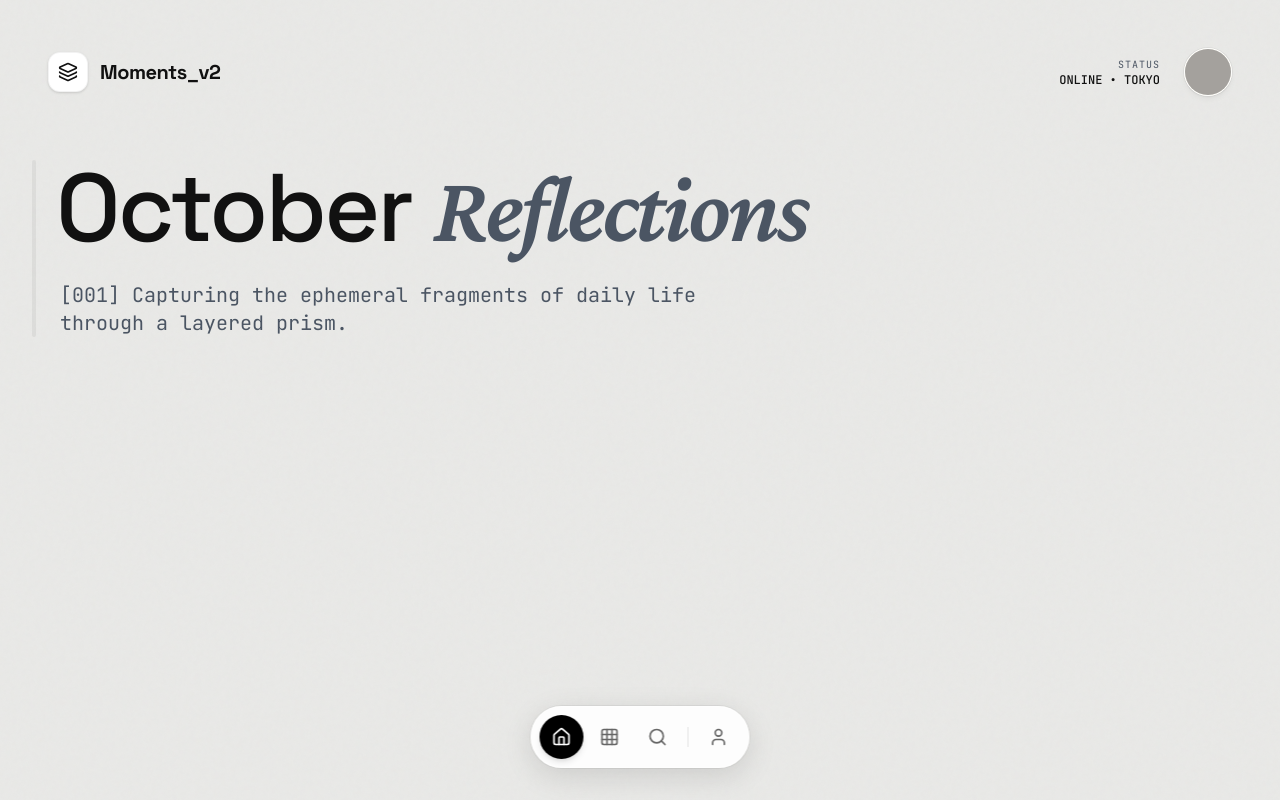
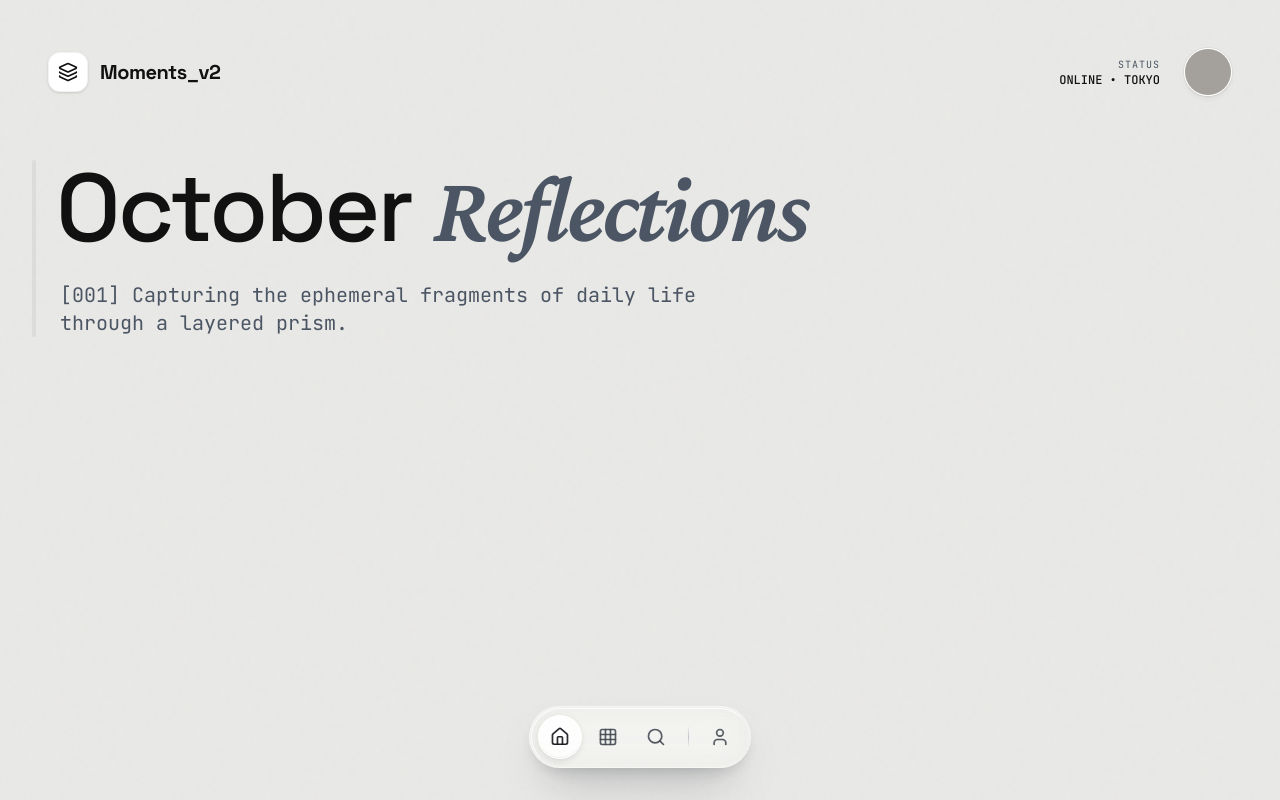
Before and after one commit to poer2023/tdp-lite, a Next.js app: page /en in a window 1280 px wide. Built offline with nearby package versions, Linux system fonts and the light colour scheme; no server answers; the database is empty; grey boxes are pictures that could not be loaded; a web font is replaced by a local one.

Commit message:
chore(nav): remove unused LiquidGlassShaderCanvas WebGL component

```diff
--- a/src/components/BottomNav.tsx
+++ b/src/components/BottomNav.tsx
@@ -1,7 +1,6 @@
-import Link from "next/link";
 import { Home, Grid3X3, Search, User } from "lucide-react";
-import { cn } from "@/lib/utils";
 import { toLocalizedPath } from "@/lib/locale-routing";
+import { IconNavItem, IconNavShell } from "@/components/ui/IconNav";
 
 type Tab = "home" | "gallery" | "search" | "about";
 
@@ -19,48 +18,28 @@ const tabs: { id: Tab; icon: typeof Home; label: string; path: string }[] = [
 export function BottomNav({ locale, activeTab }: BottomNavProps) {
   return (
     <div className="fixed bottom-8 left-1/2 z-50 -translate-x-1/2">
-      <nav className="flex items-center gap-1 rounded-full border border-white/50 bg-white/90 px-2 py-2 shadow-[0_8px_30px_rgb(0,0,0,0.12)] ring-1 ring-black/5 backdrop-blur-md">
+      <IconNavShell>
         {tabs.map((tab) => {
           const Icon = tab.icon;
           const isActive = activeTab === tab.id;
           return (
-            <Link
+            <IconNavItem
               key={tab.id}
               href={toLocalizedPath(locale, tab.path || "/")}
-              className={cn(
-                "group relative flex h-11 w-11 items-center justify-center rounded-full transition-all",
-                isActive
-                  ? "bg-black text-white shadow-md"
-                  : "text-[#666] hover:bg-black/5 hover:text-[#111]"
-              )}
-            >
-              <Icon className="h-5 w-5" />
-              {!isActive && (
-                <span className="pointer-events-none absolute -top-12 rounded bg-black px-2 py-1 font-mono text-[10px] text-white opacity-0 transition-opacity group-hover:opacity-100">
-                  {tab.label}
-                </span>
-              )}
-            </Link>
+              icon={<Icon className="h-5 w-5" />}
+              label={tab.label}
+              active={isActive}
+            />
           );
         })}
-        <div className="mx-1 h-5 w-px bg-black/10" />
-        <Link
+        <div className="liquid-nav-divider" />
+        <IconNavItem
           href={toLocalizedPath(locale, "/about")}
-          className={cn(
-            "group relative flex h-11 w-11 items-center justify-center rounded-full transition-all",
-            activeTab === "about"
-              ? "bg-black text-white shadow-md"
-              : "text-[#666] hover:bg-black/5 hover:text-[#111]"
-          )}
-        >
-          <User className="h-5 w-5" />
-          {activeTab !== "about" && (
-            <span className="pointer-events-none absolute -top-12 rounded bg-black px-2 py-1 font-mono text-[10px] text-white opacity-0 transition-opacity group-hover:opacity-100">
-              About
-            </span>
-          )}
-        </Link>
-      </nav>
+          icon={<User className="h-5 w-5" />}
+          label="About"
+          active={activeTab === "about"}
+        />
+      </IconNavShell>
     </div>
   );
 }
--- a/src/components/bento/cards/MomentCard.tsx
+++ b/src/components/bento/cards/MomentCard.tsx
@@ -32,7 +32,7 @@ export function MomentCard({
     !hasVideoMedia &&
     (mainMedia?.url.startsWith("blob:") || mainMedia?.url.startsWith("data:"));
   const wrapperClass = cn(
-    "paper-card group relative flex h-full flex-col overflow-hidden",
+    "paper-card group relative flex h-full w-full flex-col overflow-hidden",
     isHighlighted && "ring-1 ring-black/15 shadow-[0_10px_26px_-12px_rgba(0,0,0,0.28)]",
     preview ? "cursor-default" : "cursor-pointer",
     className
--- a/src/components/stitch-details/FloatingDock.tsx
+++ b/src/components/stitch-details/FloatingDock.tsx
@@ -72,7 +72,7 @@ function StitchIcon({
 export function FloatingDock({ items, className }: FloatingDockProps) {
   return (
     <div className={cn("mt-8 flex justify-center", className)}>
-      <IconNavShell className="bg-white/85">
+      <IconNavShell>
         {items.map((item) => (
           <div key={item.id} className="flex items-center">
             <IconNavItem
@@ -85,7 +85,7 @@ export function FloatingDock({ items, className }: FloatingDockProps) {
               tooltipTopClassName="-top-10"
               className="size-11"
             />
-            {item.dividerAfter ? <div className="mx-1 h-5 w-px bg-black/10" /> : null}
+            {item.dividerAfter ? <div className="liquid-nav-divider" /> : null}
           </div>
         ))}
       </IconNavShell>
```
Also changed, not shown: test-results/.last-run.json (added), 1 other file (tests, documents, lock files or other folders).
